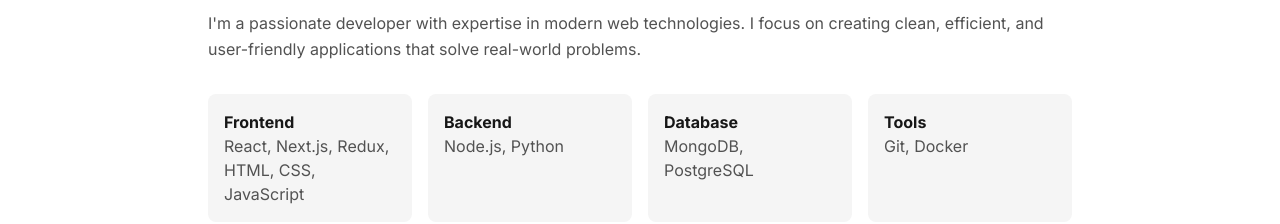
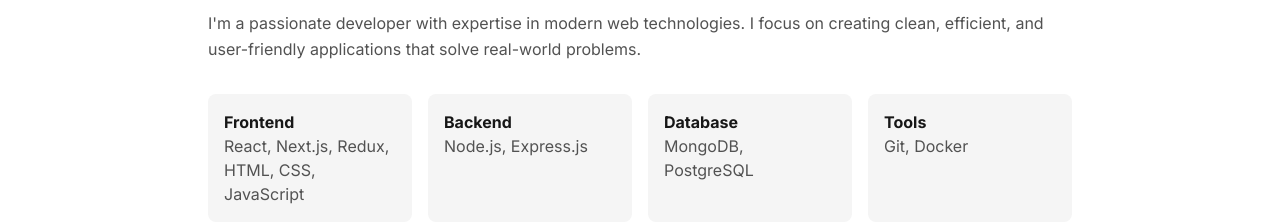
Before and after one commit to joswin18/joswin-portfolio, a Next.js app: page / in a window 1280 px wide. Shown: the part 1200-1424 px from the top of the page. Built offline with nearby package versions, Linux system fonts and the light colour scheme.

Commit message:
Initial commit

```diff
--- a/app/components/Portfolio.tsx
+++ b/app/components/Portfolio.tsx
@@ -170,7 +170,7 @@
                 </div>
                 <div className="p-4 bg-neutral-100 dark:bg-neutral-900 rounded-lg">
                   <h3 className="font-bold">Backend</h3>
-                  <p className="text-neutral-600 dark:text-neutral-400">Node.js, Python</p>
+                  <p className="text-neutral-600 dark:text-neutral-400">Node.js, Express.js</p>
                 </div>
                 <div className="p-4 bg-neutral-100 dark:bg-neutral-900 rounded-lg">
                   <h3 className="font-bold">Database</h3>
```
